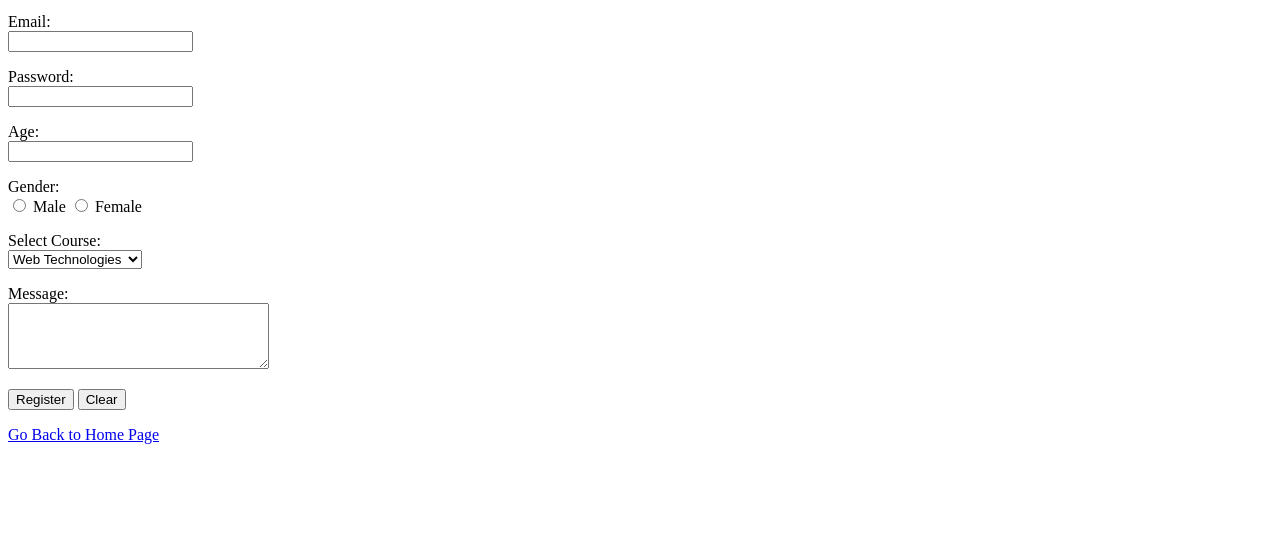
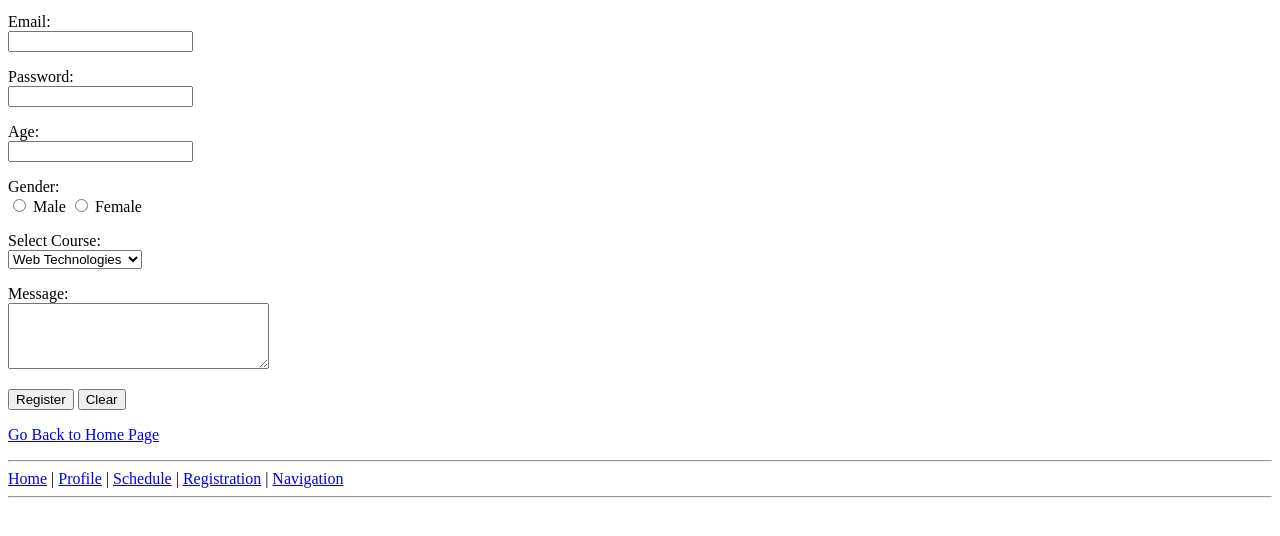
Before and after one commit to AliRehan1205/web-tech-labs, a plain HTML site: page lab02/registration.html in a window 1280 px wide. Shown: the part 122-658 px from the top of the page. Drawn offline with Linux system fonts and the light colour scheme.

Commit message:
Added consistent navigation menu to all pages

```diff
--- a/lab02/registration.html
+++ b/lab02/registration.html
@@ -61,5 +61,15 @@
         <a href="index.html">Go Back to Home Page</a>
     </p>
 
+    <hr>
+<nav>
+    <a href="index.html">Home</a> |
+    <a href="profile.html">Profile</a> |
+    <a href="schedule.html">Schedule</a> |
+    <a href="registration.html">Registration</a> |
+    <a href="navigation.html">Navigation</a>
+</nav>
+<hr>
+
 </body>
 </html>
```
Also changed, not shown: lab02/index.html (+9 -0 lines), lab02/profile.html (+9 -0 lines), lab02/schedule.html (+10 -0 lines).
